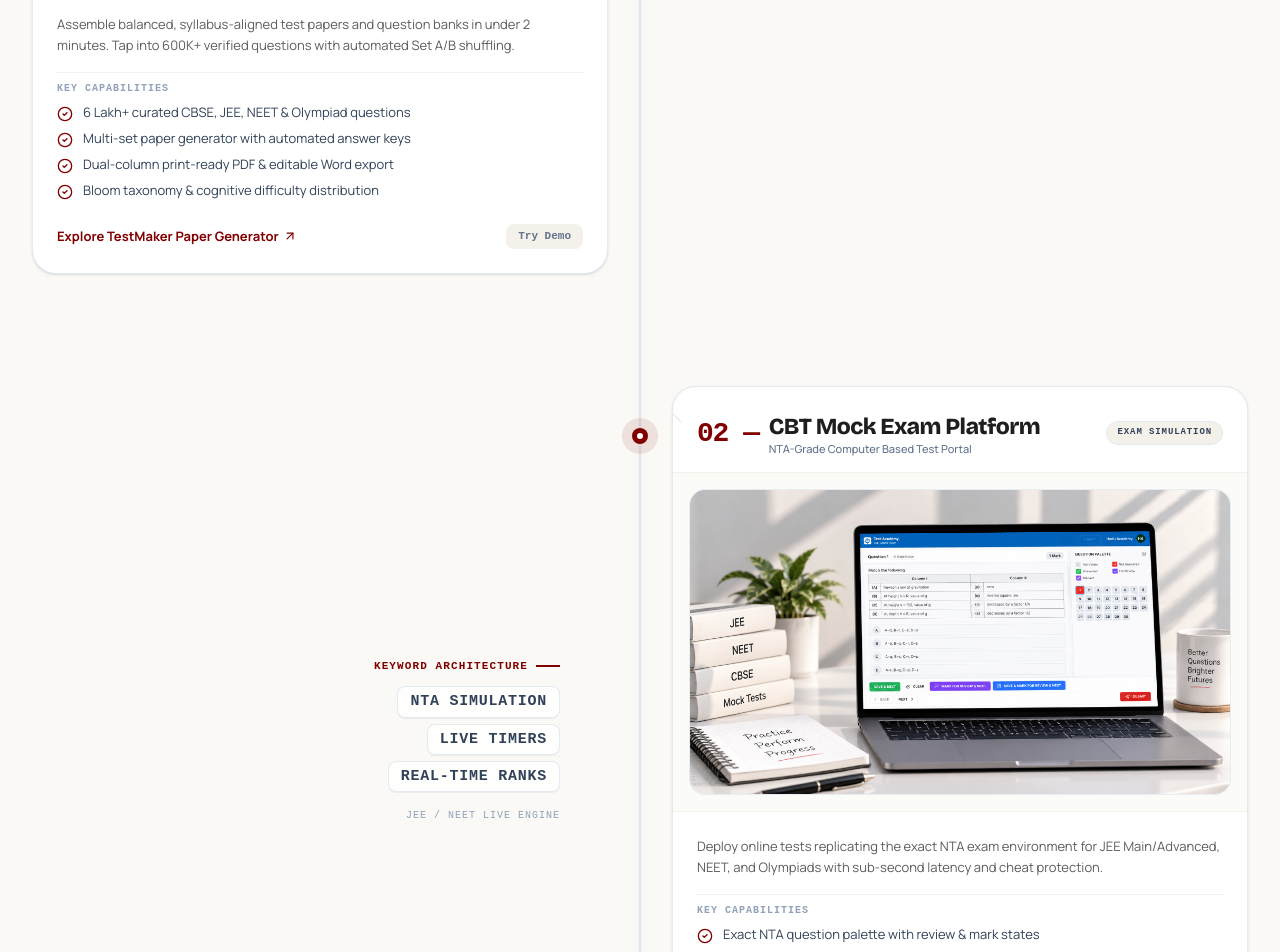
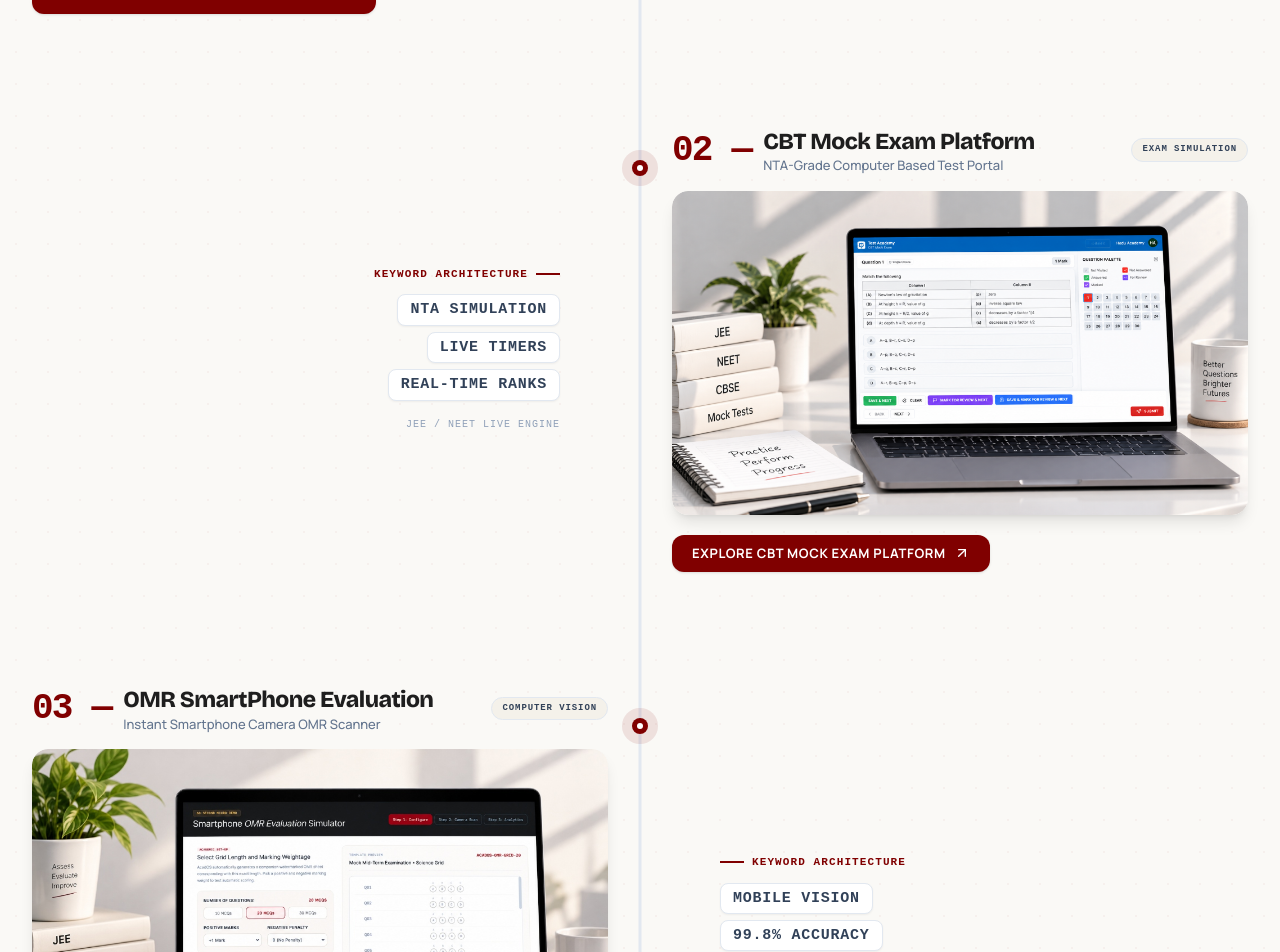
Before and after one commit to hoduacademycontenttwo-sudo/AcadOS, a React (Vite) app: page / in a window 1280 px wide. Shown: the part 2140-3092 px from the top of the page. Built offline with nearby package versions, Linux system fonts and the light colour scheme; a web font is replaced by a local one.

Commit message:
feat: simplify module cards to borderless design with image and explore button only

```diff
--- a/src/components/AcadOSModulesTimeline.tsx
+++ b/src/components/AcadOSModulesTimeline.tsx
@@ -1,10 +1,8 @@
 import React, { useEffect, useRef, useState } from 'react';
 import {
-  CheckCircle2,
   ArrowUpRight,
   ChevronRight,
-  Layers,
-  Sparkles
+  Layers
 } from 'lucide-react';
 
 export interface AcadOSModulesTimelineProps {
@@ -18,8 +16,6 @@ interface ModuleItem {
   title: string;
   subtitle: string;
   keywords: string[];
-  description: string;
-  capabilities: string[];
   tag: string;
   badge: string;
   imageSrc: string;
@@ -33,17 +29,10 @@ const MODULES_DATA: ModuleItem[] = [
     title: 'TestMaker Paper Generator',
     subtitle: 'AI-Powered Exam Paper & Blueprint Generator',
     keywords: ['QUESTION BANK', 'SMART PAPERS', 'BLUEPRINT'],
-    description: 'Assemble balanced, syllabus-aligned test papers and question banks in under 2 minutes. Tap into 600K+ verified questions with automated Set A/B shuffling.',
-    capabilities: [
-      '6 Lakh+ curated CBSE, JEE, NEET & Olympiad questions',
-      'Multi-set paper generator with automated answer keys',
-      'Dual-column print-ready PDF & editable Word export',
-      'Bloom taxonomy & cognitive difficulty distribution'
-    ],
     tag: 'EXAM AUTOMATION',
     badge: '600K+ Question Bank',
     imageSrc: '/modules/testmaker.jpg',
-    imageAlt: 'TestMaker Paper Generator Dashboard'
+    imageAlt: 'TestMaker Paper Generator'
   },
   {
     id: 'practice-cbt',
@@ -51,17 +40,10 @@ const MODULES_DATA: ModuleItem[] = [
     title: 'CBT Mock Exam Platform',
     subtitle: 'NTA-Grade Computer Based Test Portal',
     keywords: ['NTA SIMULATION', 'LIVE TIMERS', 'REAL-TIME RANKS'],
-    description: 'Deploy online tests replicating the exact NTA exam environment for JEE Main/Advanced, NEET, and Olympiads with sub-second latency and cheat protection.',
-    capabilities: [
-      'Exact NTA question palette with review & mark states',
-      'Real-time live rank lists & multi-institute benchmarking',
-      'Detailed subject, speed & negative-marking analytics',
-      'Automated timer auto-submit with anti-tab switch detection'
-    ],
     tag: 'EXAM SIMULATION',
     badge: 'JEE / NEET Live Engine',
     imageSrc: '/modules/cbt.png',
-    imageAlt: 'CBT Mock Exam Platform Test Environment'
+    imageAlt: 'CBT Mock Exam Platform'
   },
   {
     id: 'omr-evaluation',
@@ -69,17 +51,10 @@ const MODULES_DATA: ModuleItem[] = [
     title: 'OMR SmartPhone Evaluation',
     subtitle: 'Instant Smartphone Camera OMR Scanner',
     keywords: ['MOBILE VISION', '99.8% ACCURACY', '1-CLICK SCORE'],
-    description: 'Grade physical bubble sheets in seconds using standard smartphone cameras. Eliminate expensive hardware scanners with computer vision processing.',
-    capabilities: [
-      '99.8% optical accuracy under normal lighting & tilts',
-      'Instant WhatsApp & SMS result scorecard distribution',
-      'Batch-evaluates 100+ sheets in under 5 minutes',
-      'Auto-generates student weakness & error heatmaps'
-    ],
     tag: 'COMPUTER VISION',
     badge: '99.8% AI Accuracy',
     imageSrc: '/modules/omr.jpg',
-    imageAlt: 'Smartphone OMR Evaluation Simulator'
+    imageAlt: 'Smartphone OMR Evaluation'
   },
   {
     id: 'erp-crm',
@@ -87,17 +62,10 @@ const MODULES_DATA: ModuleItem[] = [
     title: 'Institute ERP and CRM Suite',
     subtitle: 'Unified Campus Management & Admissions Funnel',
     keywords: ['FEE MANAGEMENT', 'ATTENDANCE', 'ADMISSIONS CRM'],
-    description: 'Complete institutional administration suite unifying fee collection, attendance registers, timetable automation, and high-conversion admissions CRM.',
-    capabilities: [
-      'Centralized admissions CRM with WhatsApp automated follow-ups',
-      'Fee ledger with installment plans & instant receipt generator',
-      '1-tap RFID, biometric & app-based attendance tracker',
-      'Multi-branch administrative oversight & executive analytics'
-    ],
     tag: 'ERP + CRM SUITE',
     badge: 'All-in-One Campus OS',
     imageSrc: '/modules/erp.jpg',
-    imageAlt: 'Institute ERP and CRM Suite Management Console'
+    imageAlt: 'Institute ERP and CRM Suite'
   }
 ];
 
@@ -265,7 +233,7 @@ export default function AcadOSModulesTimeline({ onExploreModule, onBookDemo }: A
                     className={`absolute left-6 md:left-1/2 -translate-x-1/2 z-20 flex items-center justify-center cursor-pointer transition-all duration-300 focus:outline-none ${
                       isActive ? 'scale-125' : 'hover:scale-110'
                     }`}
-                    style={{ top: '32px' }}
+                    style={{ top: '24px' }}
                   >
                     {/* Glowing outer ring when active */}
                     <div
@@ -306,7 +274,7 @@ export default function AcadOSModulesTimeline({ onExploreModule, onBookDemo }: A
                           {module.keywords.map((kw, ki) => (
                             <span
                               key={ki}
-                              className="text-xs lg:text-sm font-mono font-extrabold text-slate-700 tracking-wider bg-white/80 border border-slate-200/90 px-3 py-1 rounded-lg shadow-2xs"
+                              className="text-xs lg:text-sm font-mono font-extrabold text-slate-700 tracking-wider bg-white border border-slate-200 px-3 py-1 rounded-lg shadow-xs"
                             >
                               {kw}
                             </span>
@@ -320,10 +288,8 @@ export default function AcadOSModulesTimeline({ onExploreModule, onBookDemo }: A
                       /* DESKTOP & MOBILE: Module Card for steps 01, 03 */
                       <ModuleCard
                         module={module}
-                        isRightSide={false}
                         isActive={isActive}
                         onExplore={() => onExploreModule && onExploreModule(module.id)}
-                        onDemo={onBookDemo}
                       />
                     )}
                   </div>
@@ -335,10 +301,8 @@ export default function AcadOSModulesTimeline({ onExploreModule, onBookDemo }: A
                       /* DESKTOP & MOBILE: Module Card for steps 02, 04 */
                       <ModuleCard
                         module={module}
-                        isRightSide={true}
                         isActive={isActive}
                         onExplore={() => onExploreModule && onExploreModule(module.id)}
-                        onDemo={onBookDemo}
                       />
                     ) : (
                       /* DESKTOP RIGHT: Keyword tags for steps 01, 03 */
@@ -353,7 +317,7 @@ export default function AcadOSModulesTimeline({ onExploreModule, onBookDemo }: A
                           {module.keywords.map((kw, ki) => (
                             <span
                               key={ki}
-                              className="text-xs lg:text-sm font-mono font-extrabold text-slate-700 tracking-wider bg-white/80 border border-slate-200/90 px-3 py-1 rounded-lg shadow-2xs"
+                              className="text-xs lg:text-sm font-mono font-extrabold text-slate-700 tracking-wider bg-white border border-slate-200 px-3 py-1 rounded-lg shadow-xs"
                             >
                               {kw}
                             </span>
@@ -408,124 +372,62 @@ export default function AcadOSModulesTimeline({ onExploreModule, onBookDemo }: A
 }
 
 // ======================================================================
-// MODULE CARD COMPONENT WITH REAL LAPTOP MOCKUP IMAGE
+// CLEAN BORDERLESS MODULE CARD (ONLY TITLE, IMAGE & EXPLORE BUTTON)
 // ======================================================================
 interface ModuleCardProps {
   module: ModuleItem;
-  isRightSide: boolean;
   isActive: boolean;
   onExplore?: () => void;
-  onDemo?: () => void;
 }
 
-function ModuleCard({ module, isRightSide, isActive, onExplore, onDemo }: ModuleCardProps) {
+function ModuleCard({ module, isActive, onExplore }: ModuleCardProps) {
   return (
-    <div
-      className={`group relative bg-white rounded-3xl border transition-all duration-300 overflow-hidden text-left ${
-        isActive
-          ? 'border-[#800000]/40 shadow-xl ring-1 ring-[#800000]/20 -translate-y-1'
-          : 'border-slate-200/90 hover:border-slate-300 hover:shadow-lg shadow-sm'
-      }`}
-    >
-      {/* Speech-bubble notch pointing toward central timeline on desktop */}
-      <div
-        className={`hidden md:block absolute top-7 w-3.5 h-3.5 bg-white transform rotate-45 border transition-colors ${
-          isActive ? 'border-[#800000]/30' : 'border-slate-200'
-        } ${
-          isRightSide
-            ? '-left-[8px] border-b-0 border-r-0'
-            : '-right-[8px] border-t-0 border-l-0'
-        }`}
-      />
-
-      {/* Top Header Row with Step Number & Tag */}
-      <div className="p-6 pb-4 border-b border-slate-100 flex items-center justify-between">
-        <div className="flex items-center gap-2.5">
-          <span className="text-xl sm:text-2xl font-mono font-black text-[#800000] tracking-tighter">
+    <div className="relative text-left space-y-4 group">
+      {/* Step Title & Category */}
+      <div className="flex items-center justify-between gap-3">
+        <div className="flex items-center gap-3">
+          <span className="text-2xl sm:text-3xl font-mono font-black text-[#800000] tracking-tighter">
             {module.stepNumber}
           </span>
           <div>
-            <h4 className="text-lg sm:text-xl font-serif font-extrabold text-slate-900 tracking-tight leading-snug">
+            <h4 className="text-lg sm:text-xl font-serif font-extrabold text-slate-900 tracking-tight leading-snug group-hover:text-[#800000] transition-colors">
               {module.title}
             </h4>
-            <p className="text-[11px] text-slate-500 font-sans leading-tight font-medium">
+            <p className="text-xs text-slate-500 font-sans font-medium">
               {module.subtitle}
             </p>
           </div>
         </div>
 
-        {/* Category tag */}
-        <span className="text-[9px] font-mono font-bold uppercase tracking-widest px-2.5 py-1 rounded-full bg-slate-100 text-slate-700 border border-slate-200 shrink-0">
+        <span className="hidden sm:inline-block text-[9px] font-mono font-bold uppercase tracking-widest px-2.5 py-1 rounded-full bg-slate-100 text-slate-700 border border-slate-200 shrink-0">
           {module.tag}
         </span>
       </div>
 
-      {/* High-Resolution Laptop Mockup Image Area */}
-      <div className="p-3 sm:p-4 bg-slate-50/70 border-b border-slate-100 overflow-hidden">
-        <div className="relative rounded-2xl overflow-hidden border border-slate-200/80 bg-white shadow-inner group/img">
+      {/* Clean Laptop Mockup Image (Without inner border box) */}
+      <div
+        onClick={onExplore}
+        className="relative rounded-2xl overflow-hidden cursor-pointer shadow-lg hover:shadow-2xl transition-all duration-300 transform group-hover:-translate-y-1"
+      >
         <img
           src={module.imageSrc}
           alt={module.imageAlt}
-            className="w-full h-auto object-cover transform group-hover/img:scale-[1.02] transition-transform duration-500 ease-out"
+          className="w-full h-auto object-cover rounded-2xl"
           loading="lazy"
         />
-          <div className="absolute inset-0 bg-gradient-to-t from-black/20 via-transparent to-transparent opacity-0 group-hover/img:opacity-100 transition-opacity pointer-events-none" />
-        </div>
+        <div className="absolute inset-0 bg-gradient-to-t from-black/20 via-transparent to-transparent opacity-0 group-hover:opacity-100 transition-opacity pointer-events-none rounded-2xl" />
       </div>
 
-      {/* Card Content & Capabilities List */}
-      <div className="p-6 space-y-4">
-        {/* Description */}
-        <p className="text-slate-600 text-xs sm:text-[13px] leading-relaxed">
-          {module.description}
-        </p>
-
-        {/* Capabilities Checklist */}
-        <div className="space-y-2 pt-1 border-t border-slate-100">
-          <span className="text-[10px] font-mono font-bold uppercase tracking-widest text-slate-400 block pt-1">
-            KEY CAPABILITIES
-          </span>
-          <ul className="space-y-2">
-            {module.capabilities.map((cap, ci) => (
-              <li key={ci} className="flex items-start gap-2.5 text-xs text-slate-700">
-                <CheckCircle2 className="w-4 h-4 text-[#800000] shrink-0 mt-0.5" />
-                <span className="leading-snug">{cap}</span>
-              </li>
-            ))}
-          </ul>
-        </div>
-
-        {/* Mobile Keyword tags (visible only on small screens) */}
-        <div className="md:hidden flex flex-wrap gap-1.5 pt-2 border-t border-slate-100">
-          {module.keywords.map((kw, ki) => (
-            <span
-              key={ki}
-              className="text-[9px] font-mono font-bold text-slate-600 bg-slate-100 px-2 py-0.5 rounded"
-            >
-              {kw}
-            </span>
-          ))}
-        </div>
-
-        {/* Action Button */}
-        <div className="pt-2 flex items-center justify-between gap-3">
+      {/* Explore Button */}
+      <div className="pt-1 flex items-center justify-start">
         <button
           onClick={onExplore}
-            className="text-xs font-bold text-[#800000] hover:text-[#550000] flex items-center gap-1 group/btn transition-colors cursor-pointer"
+          className="inline-flex items-center gap-2 px-5 py-2.5 rounded-xl bg-[#800000] hover:bg-[#660000] text-white text-xs font-bold uppercase tracking-wider shadow-sm hover:shadow transition-all active:scale-[0.98] cursor-pointer group/btn"
         >
           <span>Explore {module.title}</span>
-            <ArrowUpRight className="w-3.5 h-3.5 group-hover/btn:translate-x-0.5 group-hover/btn:-translate-y-0.5 transition-transform" />
-          </button>
-
-          <button
-            onClick={onDemo}
-            className="text-[11px] font-mono font-bold text-slate-500 hover:text-slate-900 px-3 py-1 rounded-lg bg-slate-100 hover:bg-slate-200 transition-colors cursor-pointer"
-          >
-            Try Demo
+          <ArrowUpRight className="w-4 h-4 group-hover/btn:translate-x-0.5 group-hover/btn:-translate-y-0.5 transition-transform" />
         </button>
       </div>
     </div>
-
-    </div>
   );
 }
```
Lines whose indentation alone changed are shown as unchanged.
